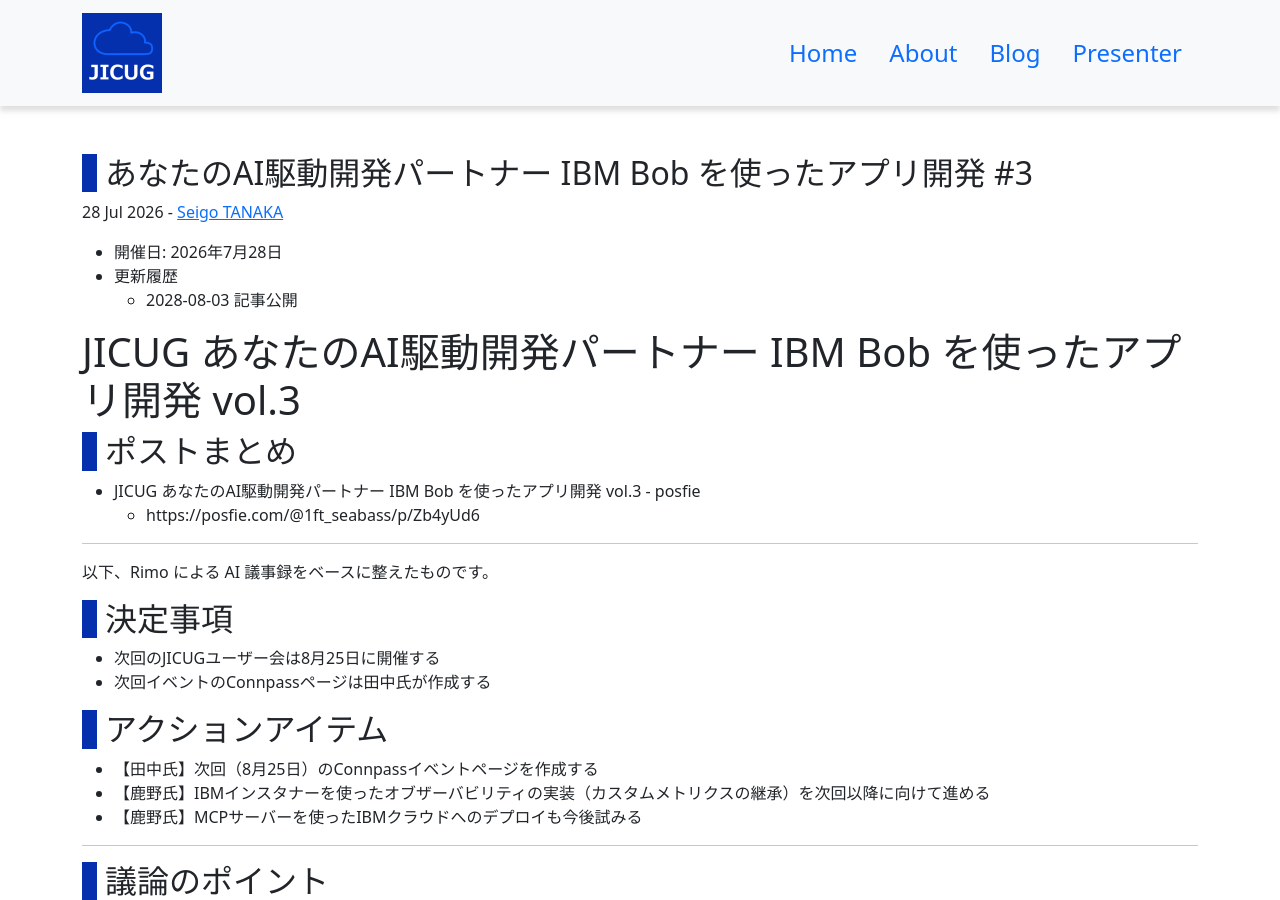
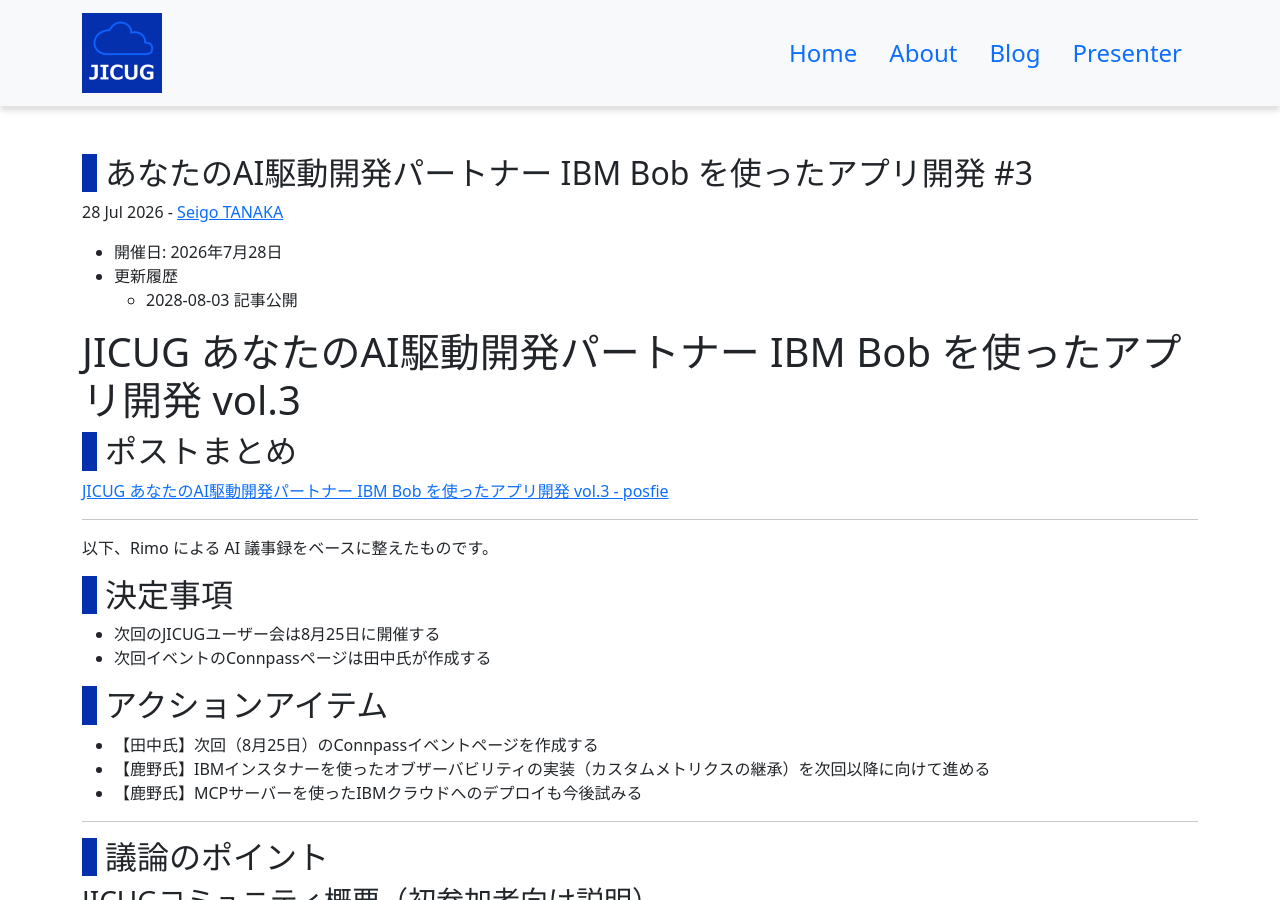
Before and after one commit to jicug/jicug.github.io, a Jekyll site: the page built from _posts/2026-07-28-jicug7.md, in a window 1280 px wide and 900 px high. Built offline with Jekyll 4.4.1, drawn with Linux system fonts in a browser that asks for light colours; comment, search, counter and statistics services are not loaded; some of the changed lines change nothing that is shown.

Commit message:
posfie リンク修正

```diff
--- a/_posts/2026-07-28-jicug7.md
+++ b/_posts/2026-07-28-jicug7.md
@@ -12,8 +12,7 @@
 
 ## ポストまとめ
 
-- JICUG あなたのAI駆動開発パートナー IBM Bob を使ったアプリ開発 vol.3 - posfie
-  - https://posfie.com/@1ft_seabass/p/Zb4yUd6
+<a href="https://posfie.com/@1ft_seabass/p/Zb4yUd6" target="_blank">JICUG あなたのAI駆動開発パートナー IBM Bob を使ったアプリ開発 vol.3 - posfie</a>
 
 ----
 
```
